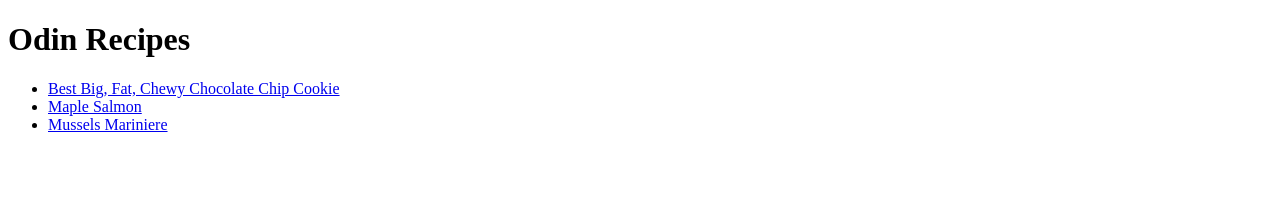
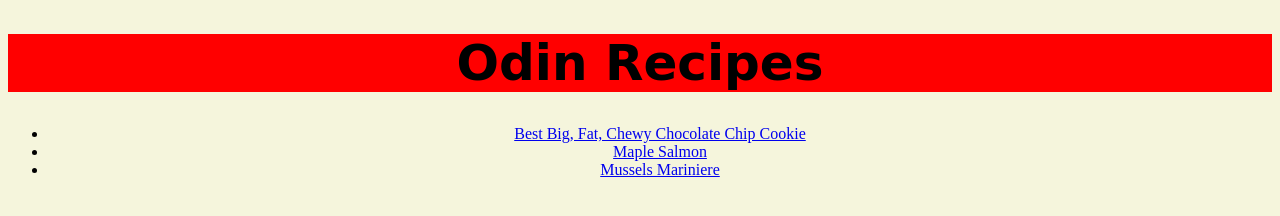
Before and after one commit to screencancer/odin-recipes, a plain HTML site: page index.html in a window 1280 px wide. Drawn offline with Linux system fonts and the light colour scheme.

Commit message:
Add style to index page

```diff
--- a/index.html
+++ b/index.html
@@ -3,13 +3,14 @@
     <head>
     <title>Odin Recipes</title>
     <meta charset="UTF-8">
+    <link rel="Stylesheet" href="style.css">
     </head>
-    <body>
-        <h1>Odin Recipes</h1>
+    <body class="body">
+        <h1 class="title1">Odin Recipes</h1>
         <ul>
-        <li> <a href="./recipes/choc-chip-cookies.html">Best Big, Fat, Chewy Chocolate Chip Cookie</a> </li>
-        <li> <a href="../odin-recipes/recipes/maple-salmon.html">Maple Salmon</a> </li>
-        <li><a href="./recipes/mussels-mariniere.html">Mussels Mariniere</a></li>
+        <li class="testrecipe1"> <a href="./recipes/choc-chip-cookies.html">Best Big, Fat, Chewy Chocolate Chip Cookie</a> </li>
+        <li class="testrecipe1"> <a href="../odin-recipes/recipes/maple-salmon.html">Maple Salmon</a> </li>
+        <li class="testrecipe1"><a href="./recipes/mussels-mariniere.html">Mussels Mariniere</a></li>
         </ul>
     </body>
 </html>
--- /dev/null
+++ b/style.css
@@ -0,0 +1,12 @@
+.title1{
+    text-align: center;
+    font-family: cursive, Verdana, sans-serif;
+    font-size: 50px;
+    background-color: red;
+}
+.testrecipe1{
+    text-align: center;
+}
+.body{
+    background-color: beige;
+}
```
